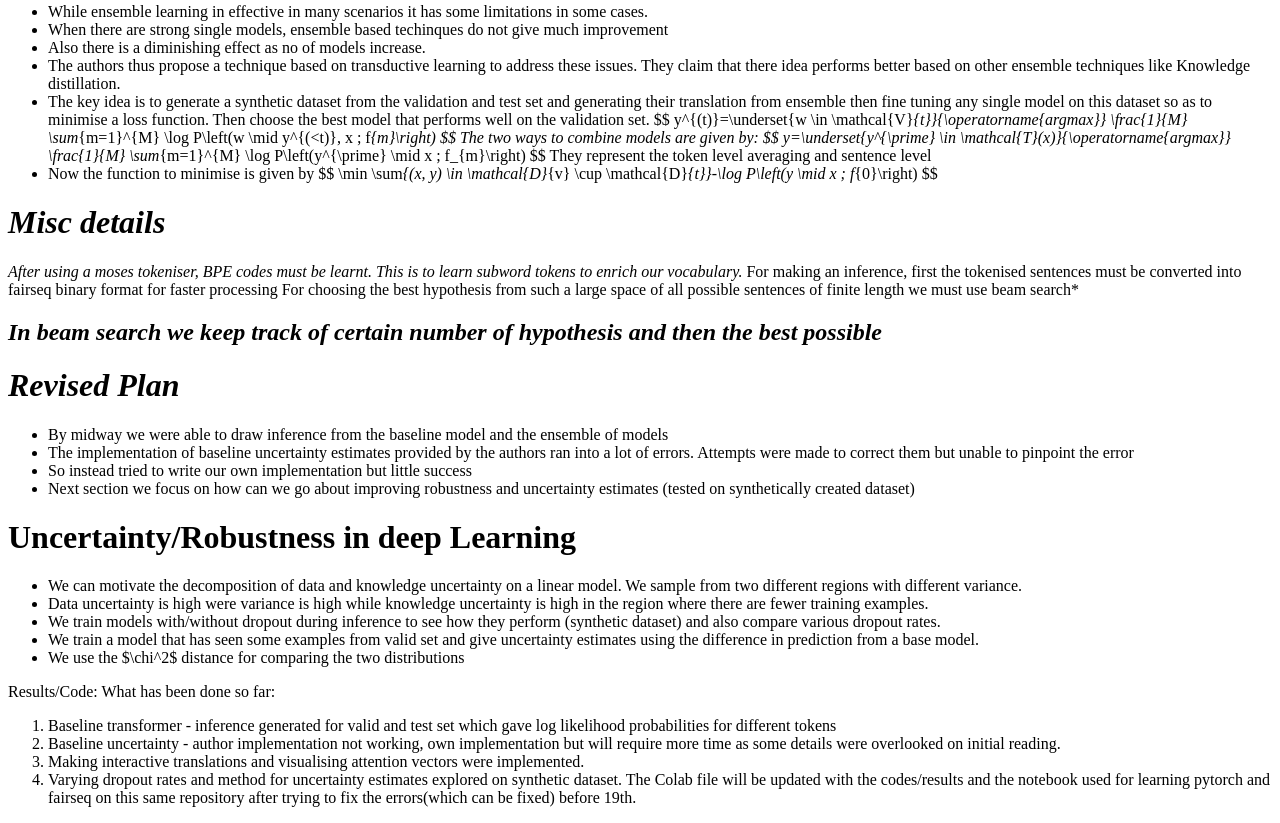
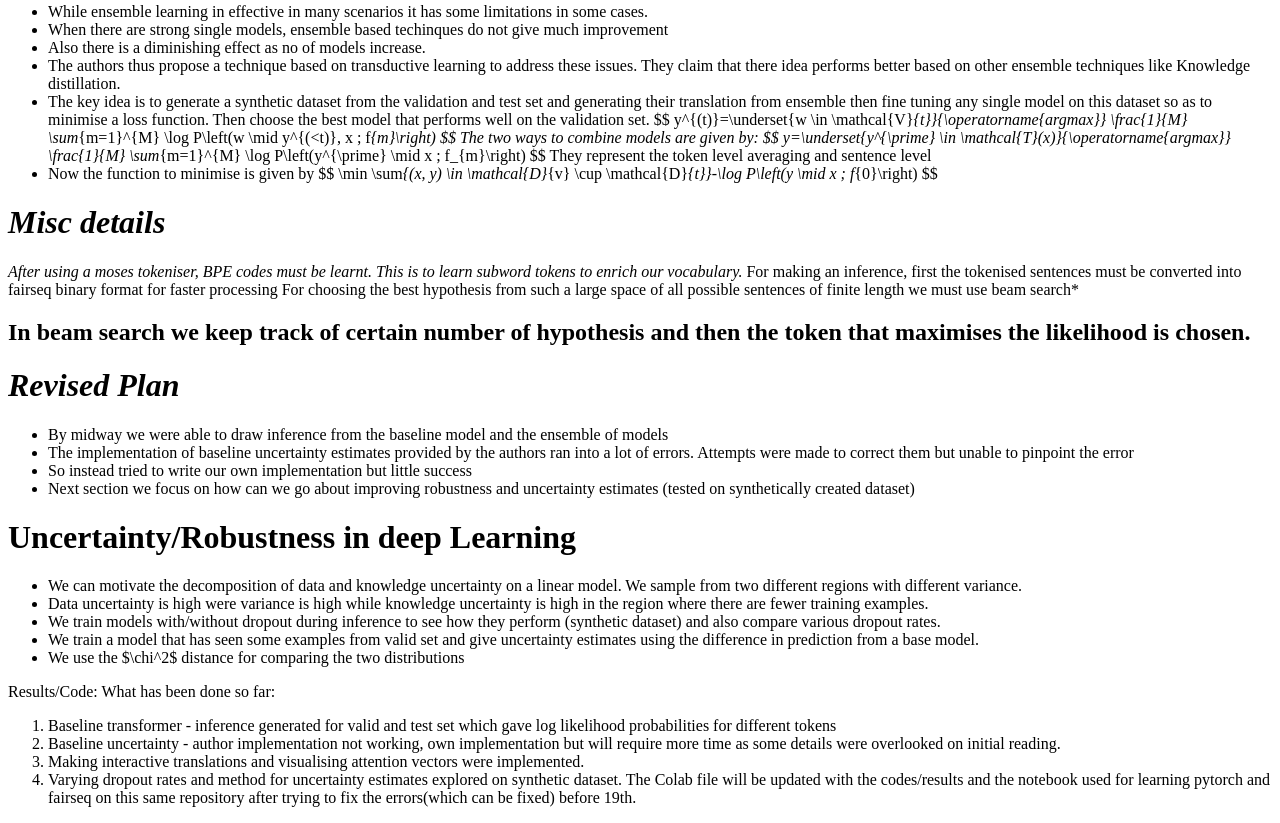
Before and after one commit to Sagar-11/21cs460_group20, a plain HTML site: page index.html in a window 1280 px wide. Shown: the part 2062-2885 px from the top of the page. Drawn offline with Linux system fonts and the light colour scheme.

Commit message:
Update index.html

```diff
--- a/index.html
+++ b/index.html
@@ -122,7 +122,7 @@ $$</li>
 <p><em>After using a moses tokeniser, BPE codes must be learnt. This is to learn subword tokens to enrich our vocabulary.
 </em>For making an inference, first the tokenised sentences must be converted into fairseq binary format for faster processing<em>
 </em>For choosing the best hypothesis from such a large space of all possible sentences of finite length we must use beam search*</p>
-<h2 id="-in-beam-search-we-keep-track-of-certain-number-of-hypothesis-and-then-the-best-possible-"><em>In beam search we keep track of certain number of hypothesis and then the best possible </em></h2>
+<h2 id="-in-beam-search-we-keep-track-of-certain-number-of-hypothesis-and-then-the-best-possible-">In beam search we keep track of certain number of hypothesis and then the token that maximises the likelihood is chosen.</h2>
 <h1 id="-revised-plan-"><em>Revised Plan</em></h1>
 <ul>
 <li>By midway we were able to draw inference from the baseline model and the ensemble of models</li>
```
